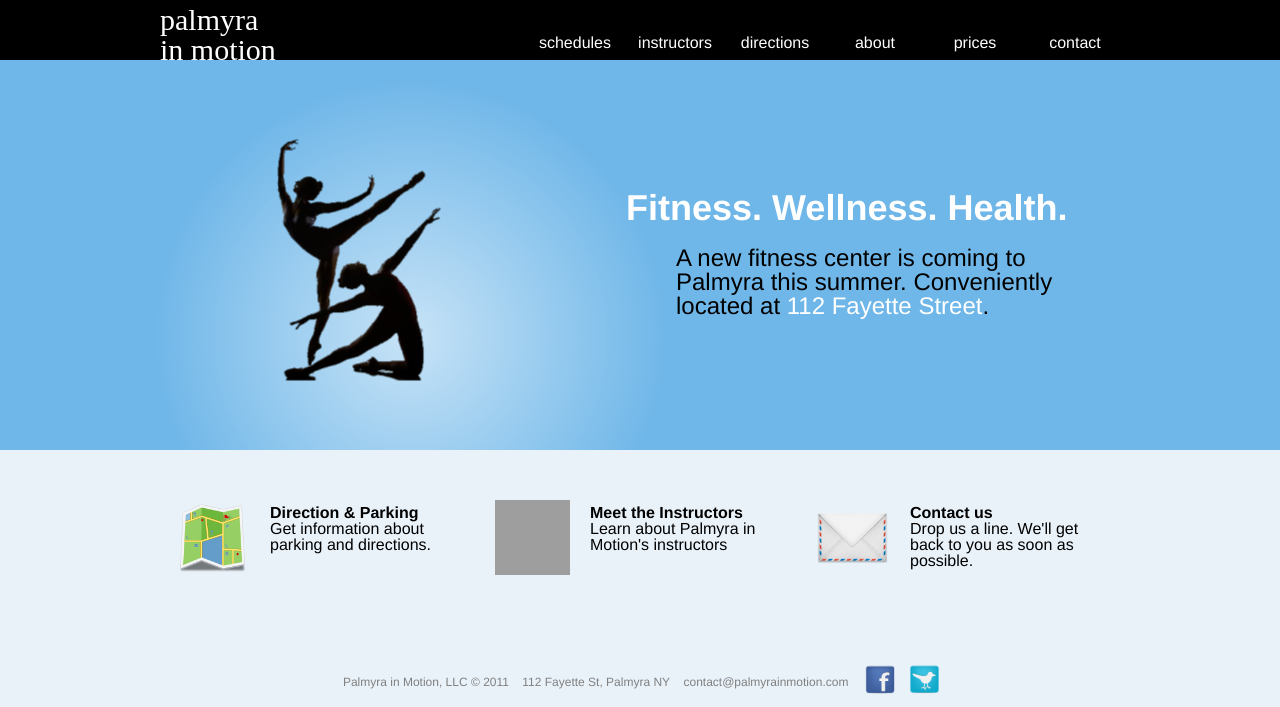
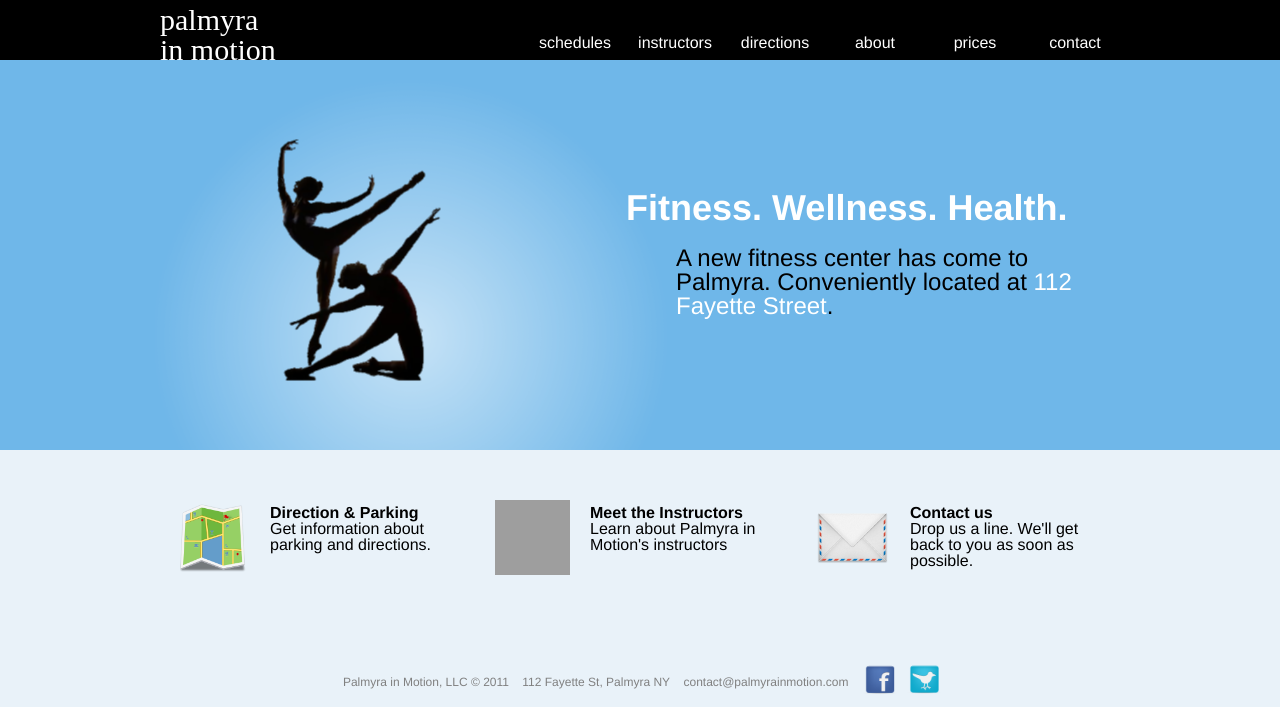
Before and after one commit to akivab/pim, a PHP site: page /?p=1 in a window 1280 px wide. Shown: the top 707 px of the page. Run offline with PHP 8.4, Linux system fonts and the light colour scheme; some libraries are stand-ins or nearby versions; some web fonts are replaced; grey boxes are pictures that could not be loaded.

Commit message:
updated homepage

```diff
--- a/home.php
+++ b/home.php
@@ -6,7 +6,7 @@
           </div>
           <div class="body-text">
             <h1>Fitness. Wellness. Health.</h1>
-            <p>A new fitness center is coming to Palmyra this summer. Conveniently located at <a href="?p=directions">112 Fayette Street</a>.</p>
+            <p>A new fitness center has come to Palmyra. Conveniently located at <a href="?p=directions">112 Fayette Street</a>.</p>
           </div>
         </div>
       </div>
--- a/index.php
+++ b/index.php
@@ -2,7 +2,7 @@
 <html>
   <head>
     <title>Palmyra in Motion</title>
-    <meta name="description" content="A fitness center for Palmyra, coming Summer 2011." />
+    <meta name="description" content="A fitness center for Palmyra." />
     <meta name="keywords" content="fitness, palmyra, rochester, zumba, ballet, dancing, dance studio" />
     <link href='http://fonts.googleapis.com/css?family=The+Girl+Next+Door' rel='stylesheet' type='text/css'>
     <link rel="stylesheet" href="/css/reset.css" />
```
